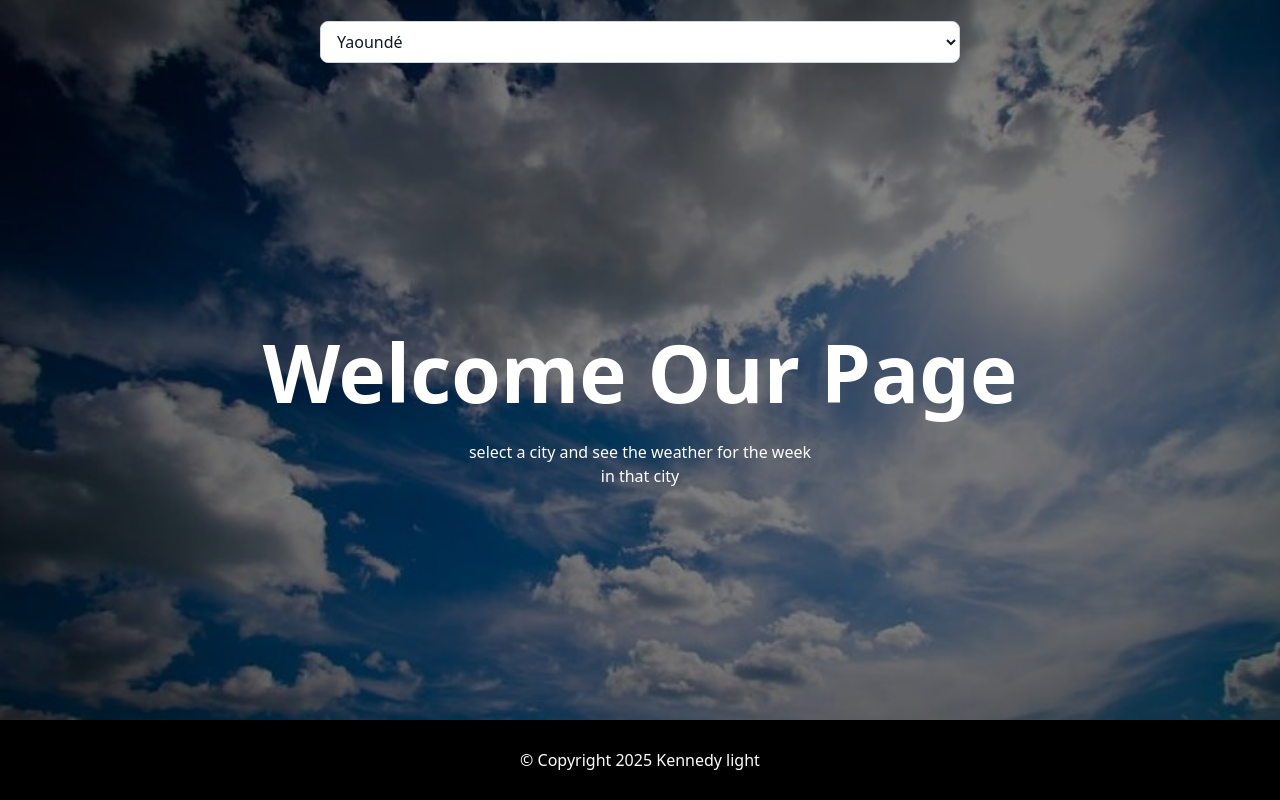
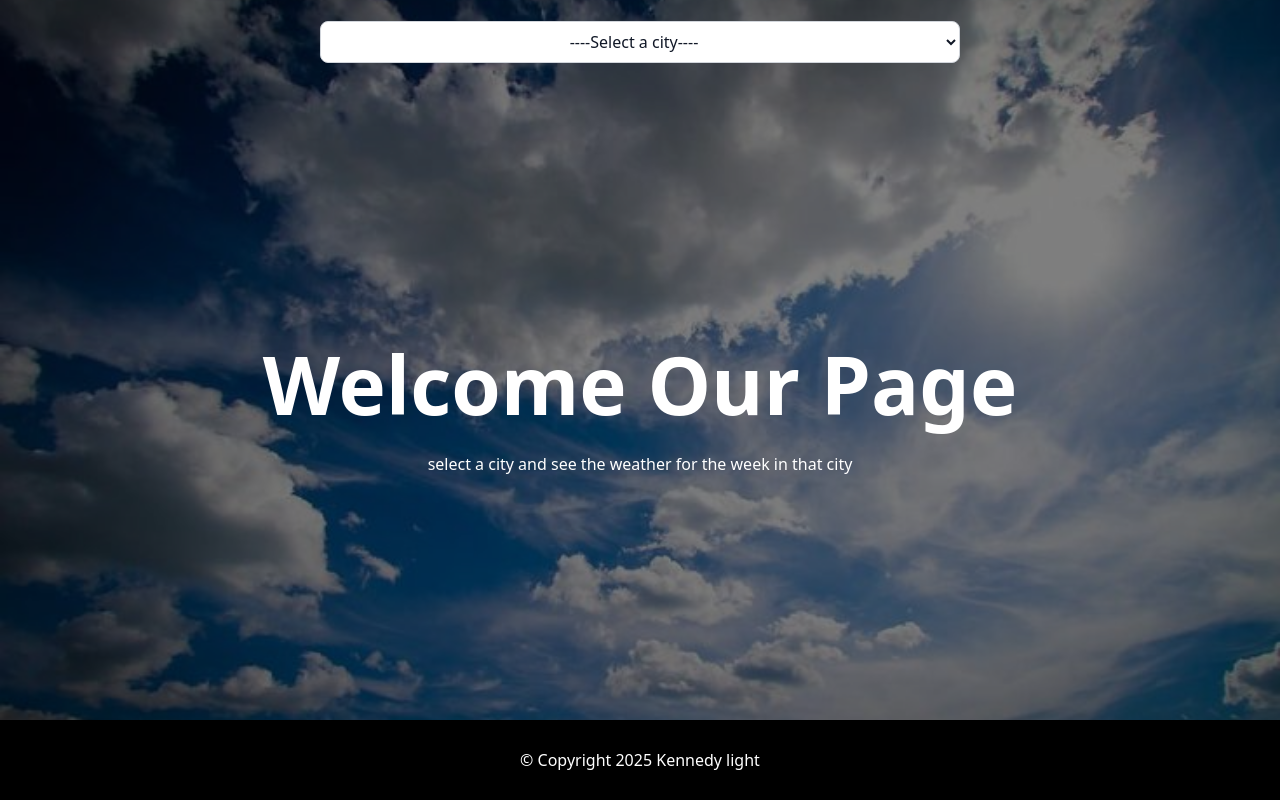
Before and after one commit to Kennedylight/weather, a plain HTML site: page index.html in a window 1280 px wide. Drawn offline with Linux system fonts and the light colour scheme.

Commit message:
modification du select pour changer yaounde en selectionner une ville

```diff
--- a/index.html
+++ b/index.html
@@ -17,6 +17,7 @@
             <div class="w-[50%]">
                 <select id="cities"
                     class="block bg-white mt-1 px-3 py-2 border border-gray-300 focus:border-blue-500 rounded-lg focus:ring-blue-500 w-full text-gray-900">
+                    <option value="" class="text-center">----Select a city----</option>
 
                 </select>
             </div>
@@ -25,7 +26,7 @@
         <div class="flex justify-center items-center w-full h-[80%] text-white" id="acceuil">
             <div class="space-y-2">
                 <h1 class="font-bold text-[24px] lg:text-[80px] text-center capitalize">welcome our page </h1>
-                <p class="text-center"> select a city and see the weather for the week <br> in that city</p>
+                <p class="text-center"> select a city and see the weather for the week in that city</p>
 
             </div>
         </div>
```
